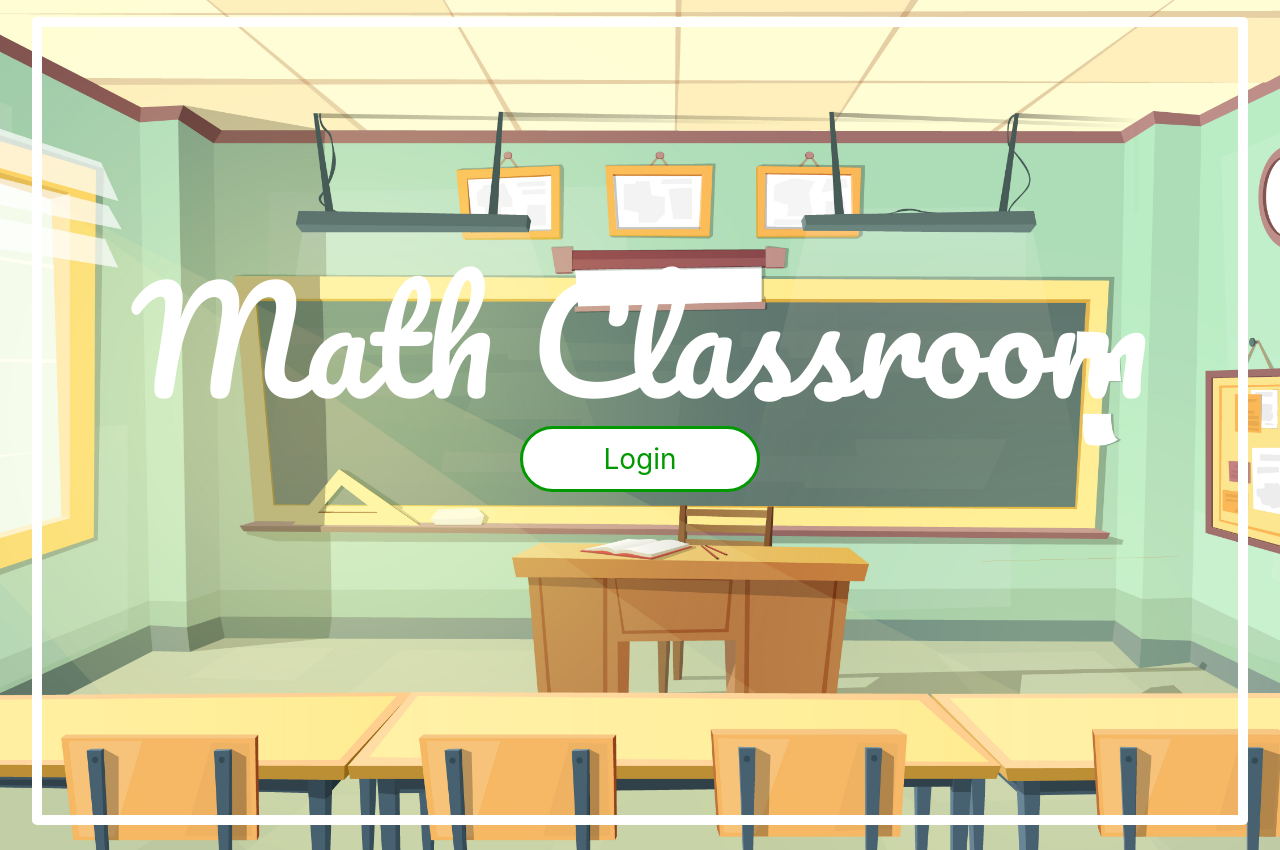
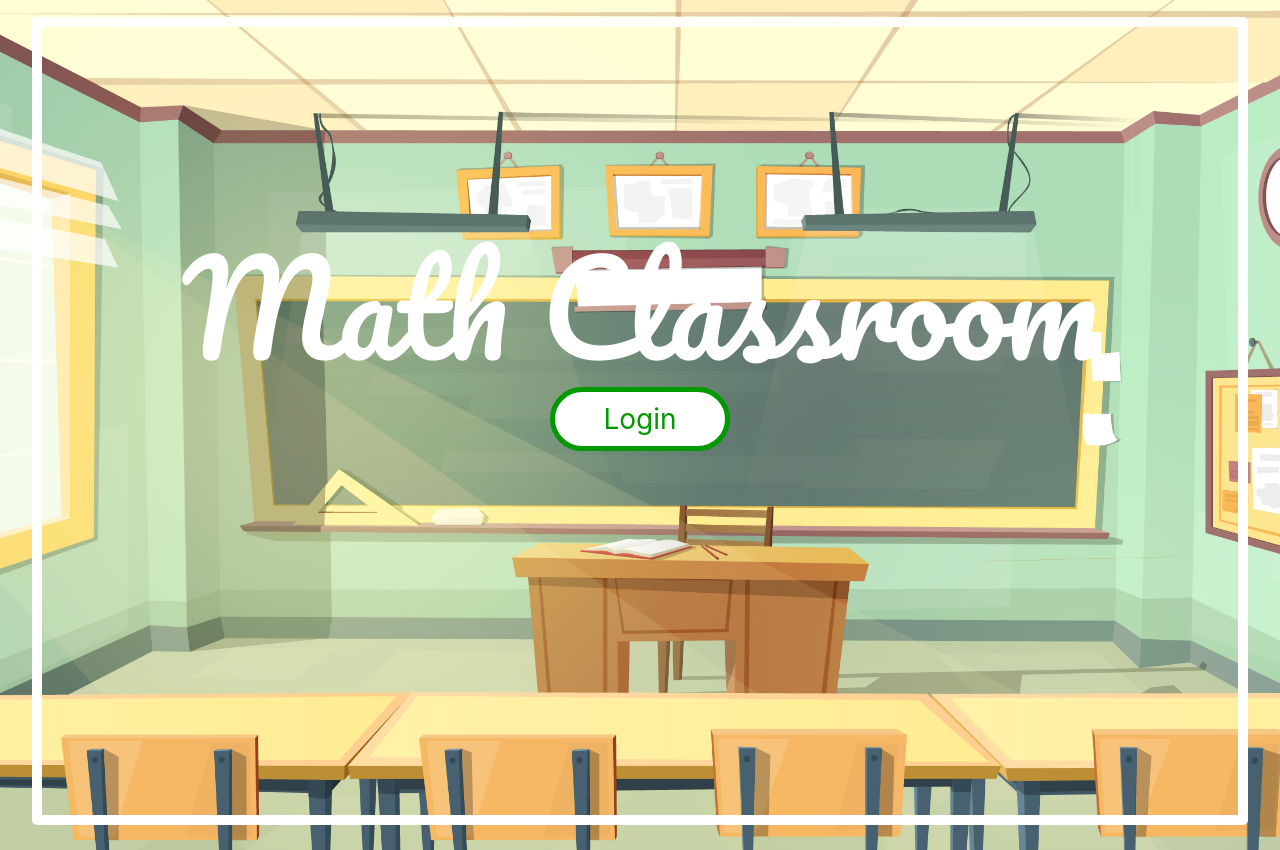
Before and after one commit to ChuaKaixin/math-lab, a React (Create React App) app: page / in a window 1280 px wide. Built offline with nearby package versions, Linux system fonts and the light colour scheme.

Commit message:
added practiceoptionsform

```diff
--- a/src/App.css
+++ b/src/App.css
@@ -39,10 +39,10 @@ html, body {
 
 .frontPageTitle {
   font-family: 'Pacifico', cursive;
-  font-size: 10em;
+  font-size: 9em;
   color: white;
   text-align: center;
-  padding-top: 18%;
+  padding-top: 16%;
 }
 
 .topBar {
@@ -60,7 +60,7 @@ html, body {
 
 .frontPage {
   background-image: url('./images/mathlab-front.jpg');
-  background-position: center top;
+  background-position: center center;
   background-repeat: no-repeat;
   background-size: cover;
   height: 850px;
@@ -83,13 +83,13 @@ html, body {
 
 .frontPageLinks {
   text-align: center;
-  margin-top:0.5%;
+  margin-top:0.4%;
   margin-left: auto;
   margin-right:auto;
-  width: 20%;
-  padding: 10px;
+  width: 15%;
+  padding: 7px;
   background-color: white;
-  border: 3px solid #009900;
+  border: 5px solid #009900;
   border-radius: 35px;
 }
 
--- a/src/components/challenge/Challenge.js
+++ b/src/components/challenge/Challenge.js
@@ -1,19 +1,25 @@
-import React from 'react';
+import React, { Component } from 'react'
 import {Link} from 'react-router-dom';
 import {Button} from 'react-bootstrap';
+import Constants from '../utilities/Constants';
+import PracticeOptionsForm from './PracticeOptionsForm';
 
-const Challenge = (props) => {
-    let {quizType, quizURL} = props;
+export default class Challenge extends Component {
+  render() {
+    let {quizType, quizURL} = this.props;
     return (
         <div className="challenge">
         <h1>{quizType}</h1>
+        {quizType===Constants.practiceDescription &&
+            <PracticeOptionsForm/>
+        }
+        {quizType!==Constants.practiceDescription &&
         <p>Challenge: Get as many questions right within 2 min.</p>
+        }
         <Button bsStyle="primary" bsSize="large">
             <Link style={{ textDecoration: 'none' }} to={`/quiz/questions/${quizURL}`}><span className="challengeLinkText">Start</span></Link>
         </Button>
-    </div>
-
-    );
+        </div>
+    )
+  }
 }
-
-export default Challenge;
--- /dev/null
+++ b/src/components/challenge/PracticeOptionsForm.js
@@ -0,0 +1,52 @@
+import React, { Component } from 'react';
+import {FormGroup,Checkbox,ControlLabel, FormControl} from 'react-bootstrap';
+
+export default class PracticeOptionsForm extends Component {
+
+    state = {
+        operatorControl : {
+            add: true,
+            minus: true,
+            multiply:true,
+            divide:true
+        },
+        negativeControl: true,
+        timeControl: 'No limit'
+    }
+  render() {
+      let {operatorControl, negativeControl} = this.state;
+    return (
+      <form>
+        <h3>Customize your practice..</h3>
+        <FormGroup controlId="Operators">
+            <ControlLabel>Operators</ControlLabel>{" "}
+            <Checkbox checked={operatorControl.add} onChange={() => {this.handleOperatorControl("add")}} inline>+</Checkbox>
+            <Checkbox checked={operatorControl.minus} onChange={() => {this.handleOperatorControl("minus")}} inline>-</Checkbox>
+            <Checkbox checked={operatorControl.multiply} onChange={() => {this.handleOperatorControl("multiply")}} inline>*</Checkbox>
+            <Checkbox checked={operatorControl.divide} onChange={() => {this.handleOperatorControl("divide")}} inline>/</Checkbox>
+        </FormGroup>
+        <FormGroup controlId="Negative">
+            <ControlLabel>Include Negative No.s</ControlLabel>{" "}
+            <Checkbox checked={negativeControl} onChange={this.handleNegativeControl} inline>.</Checkbox>
+        </FormGroup>
+        <FormGroup controlId="formControlsSelect">
+          <ControlLabel>Duration</ControlLabel>
+          <FormControl inline componentClass="select" placeholder={this.state.timeControl}>
+            <option value={this.state.timeControl}>{this.state.timeControl}</option>
+            <option value="other">...</option>
+          </FormControl>
+        </FormGroup>
+      </form>
+    )
+  }
+
+  handleOperatorControl = (operator) => {
+    let operatorControl = this.state.operatorControl;
+    operatorControl[operator] = !operatorControl[operator];
+    this.setState({operatorControl});
+  }
+
+  handleNegativeControl = () => {
+    this.setState({negativeControl:!this.state.negativeControl});
+  }
+}
--- a/src/components/mainmenu/MainMenu.js
+++ b/src/components/mainmenu/MainMenu.js
@@ -17,6 +17,7 @@ class MainMenu extends Component {
                         <div>
                         {isAuth ? (
                             <div>
+                                <div className="frontPageLinks"><Link to={`/quiz/${Constants.practicesubURL}`} className="frontPageText">{Constants.practiceDescription}</Link></div>
                                 <div className="frontPageLinks"><Link to={`/quiz/${Constants.level1subURL}`} className="frontPageText">{Constants.level1Description}</Link></div>
                                 <div className="frontPageLinks"><Link to={`/quiz/${Constants.level2subURL}`} className="frontPageText">{Constants.level2Description}</Link></div>
                                 <div className="frontPageLinks"><Link to={`/quiz/${Constants.level3subURL}`} className="frontPageText">{Constants.level3Description}</Link></div>
--- a/src/components/utilities/Constants.js
+++ b/src/components/utilities/Constants.js
@@ -1,7 +1,9 @@
 const  CONSTANTS = {
+    practiceDescription : "Practice",
     level1Description : "Level 1",
     level2Description : "Level 2",
     level3Description : "Level 3",
+    practicesubURL : "practice",
     level1subURL : "lvl1",
     level2subURL : "lvl2",
     level3subURL : "lvl3",
--- a/src/components/utilities/PageRouter.js
+++ b/src/components/utilities/PageRouter.js
@@ -14,6 +14,7 @@ const PageRouter = (props) => {
     return (
         <Switch>
           <Route path='/' exact component={MainMenu}/>
+          <Layout path={`/quiz/${Constants.practicesubURL}`} quizType={Constants.practiceDescription} quizURL={Constants.practicesubURL} component={Challenge}/>
           <Layout path={`/quiz/${Constants.level1subURL}`} quizType={Constants.level1Description} quizURL={Constants.level1subURL} component={Challenge}/>
           <Layout path={`/quiz/${Constants.level2subURL}`} quizType={Constants.level2Description} quizURL={Constants.level2subURL} component={Challenge}/>
           <Layout path={`/quiz/${Constants.level3subURL}`} quizType={Constants.level3Description} quizURL={Constants.level3subURL} component={Challenge}/>
```
